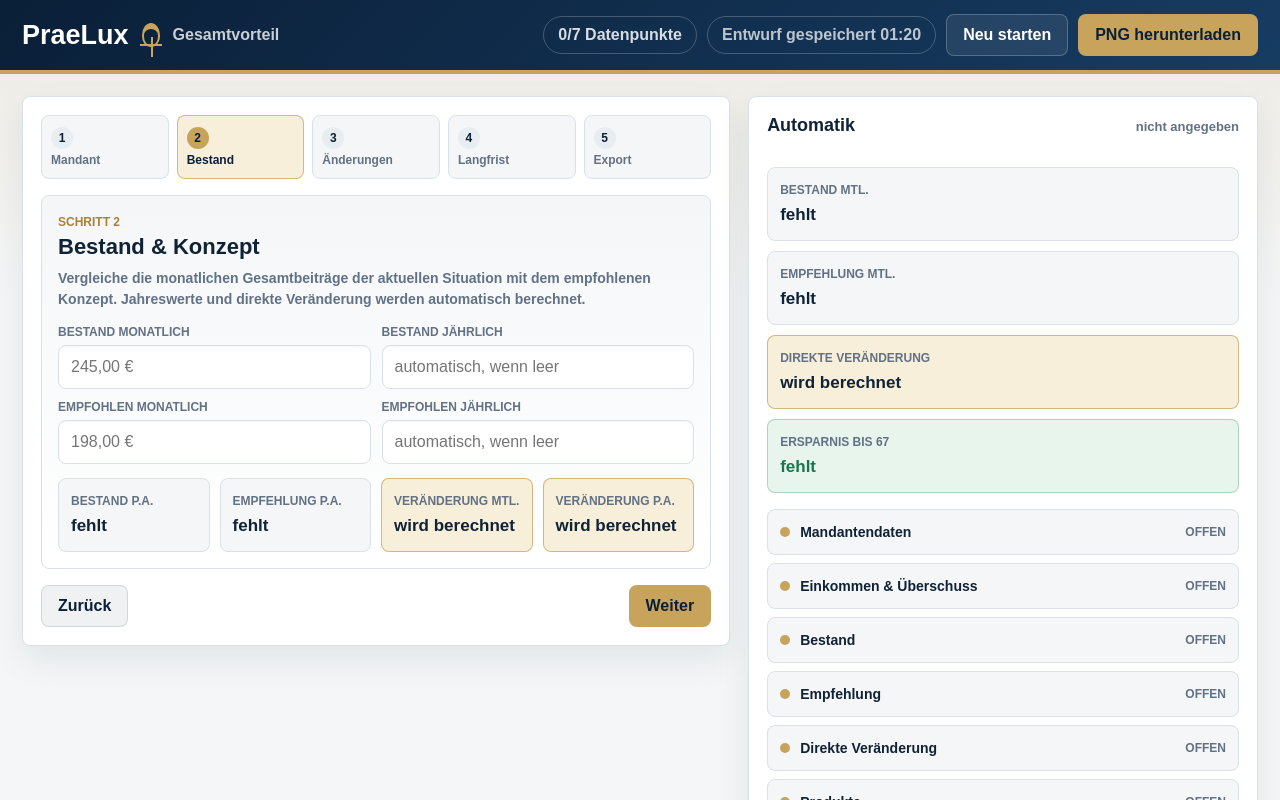
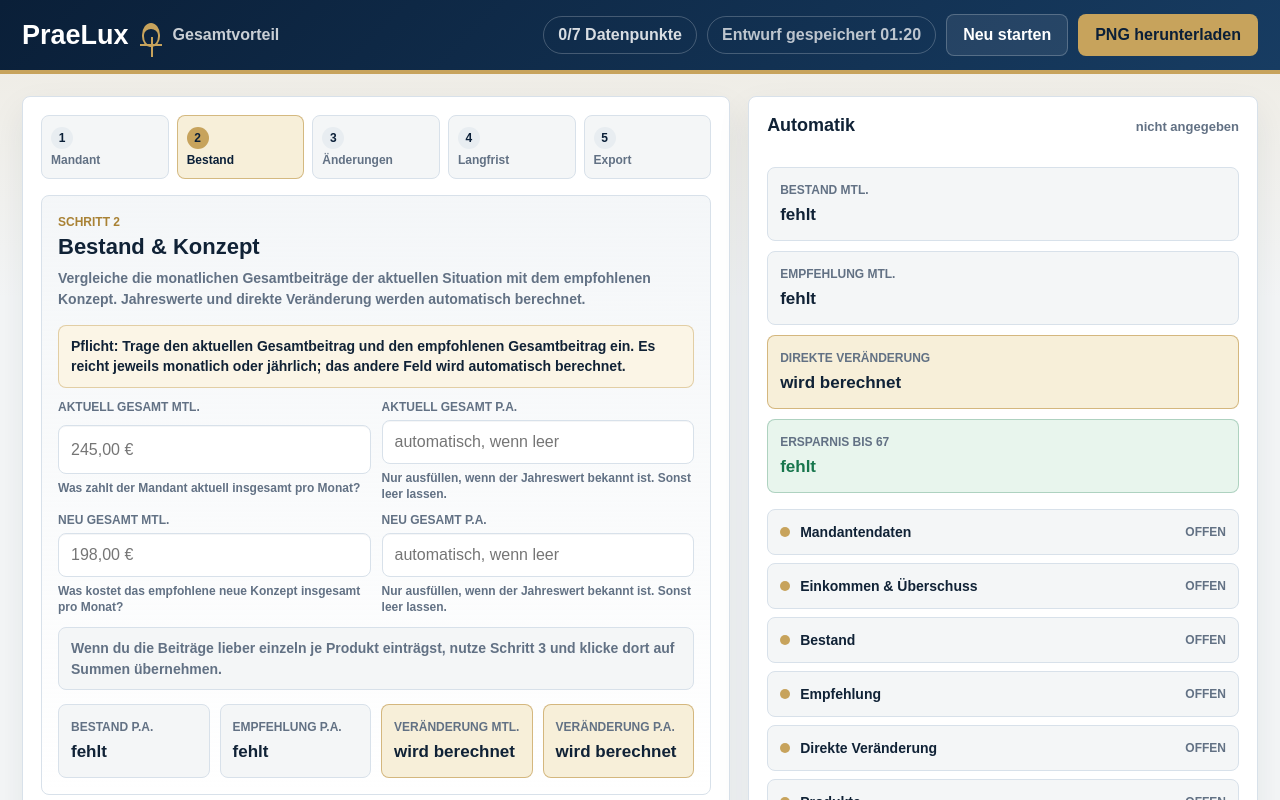
Before and after one commit to TodesFee001/werkstatt-system, a Next.js app: page / in a window 1280 px wide. Both pictures are taken after a click on the button "Weiter". Shown: the top 800 px of the page. Built offline with nearby package versions, Linux system fonts and the light colour scheme.

Commit message:
Clarify concept step inputs

```diff
--- a/app/globals.css
+++ b/app/globals.css
@@ -321,6 +321,29 @@ textarea:focus {
   line-height: 1.45;
 }
 
+.step-note {
+  margin: 0 0 12px;
+  border: 1px solid rgba(199, 163, 92, 0.48);
+  border-radius: 8px;
+  background: #fbf5e6;
+  color: var(--ink);
+  padding: 10px 12px;
+  font-size: 14px;
+  font-weight: 600;
+  line-height: 1.45;
+}
+
+.step-note strong {
+  font-weight: 900;
+}
+
+.secondary-note {
+  margin: 12px 0 0;
+  background: var(--surface);
+  border-color: var(--line);
+  color: var(--muted);
+}
+
 .field-grid {
   display: grid;
   grid-template-columns: repeat(2, minmax(0, 1fr));
@@ -346,6 +369,14 @@ textarea:focus {
   font-size: 12px;
   font-weight: 900;
   text-transform: uppercase;
+}
+
+.field em {
+  color: var(--muted);
+  font-size: 12px;
+  font-style: normal;
+  font-weight: 600;
+  line-height: 1.35;
 }
 
 .full-field {
--- a/app/praelux-tool.tsx
+++ b/app/praelux-tool.tsx
@@ -265,35 +265,47 @@ export default function PraeLuxTool() {
     if (stepIndex === 1) {
       return (
         <>
+          <div className="step-note">
+            <strong>Pflicht:</strong> Trage den aktuellen Gesamtbeitrag und den empfohlenen Gesamtbeitrag ein. Es reicht
+            jeweils monatlich oder jährlich; das andere Feld wird automatisch berechnet.
+          </div>
           <div className="field-grid">
             <TextField
-              label="Bestand monatlich"
+              label="Aktuell gesamt mtl."
               value={form.existingMonthly}
               onChange={(value) => updateField('existingMonthly', value)}
               inputMode="decimal"
               placeholder="245,00 €"
+              help="Was zahlt der Mandant aktuell insgesamt pro Monat?"
             />
             <TextField
-              label="Bestand jährlich"
+              label="Aktuell gesamt p.a."
               value={form.existingYearly}
               onChange={(value) => updateField('existingYearly', value)}
               inputMode="decimal"
               placeholder="automatisch, wenn leer"
+              help="Nur ausfüllen, wenn der Jahreswert bekannt ist. Sonst leer lassen."
             />
             <TextField
-              label="Empfohlen monatlich"
+              label="Neu gesamt mtl."
               value={form.recommendedMonthly}
               onChange={(value) => updateField('recommendedMonthly', value)}
               inputMode="decimal"
               placeholder="198,00 €"
+              help="Was kostet das empfohlene neue Konzept insgesamt pro Monat?"
             />
             <TextField
-              label="Empfohlen jährlich"
+              label="Neu gesamt p.a."
               value={form.recommendedYearly}
               onChange={(value) => updateField('recommendedYearly', value)}
               inputMode="decimal"
               placeholder="automatisch, wenn leer"
+              help="Nur ausfüllen, wenn der Jahreswert bekannt ist. Sonst leer lassen."
             />
+          </div>
+          <div className="step-note secondary-note">
+            Wenn du die Beiträge lieber einzeln je Produkt einträgst, nutze Schritt 3 und klicke dort auf
+            <strong> Summen übernehmen</strong>.
           </div>
           <div className="readout-grid">
             <Readout label="Bestand p.a." value={formatYearly(calculated.existingYearly)} />
@@ -611,11 +623,12 @@ type TextFieldProps = {
   value: string
   onChange: (value: string) => void
   placeholder?: string
+  help?: string
   type?: string
   inputMode?: 'text' | 'decimal' | 'numeric'
 }
 
-function TextField({ label, value, onChange, placeholder, type = 'text', inputMode = 'text' }: TextFieldProps) {
+function TextField({ label, value, onChange, placeholder, help, type = 'text', inputMode = 'text' }: TextFieldProps) {
   return (
     <label className="field">
       <span>{label}</span>
@@ -626,6 +639,7 @@ function TextField({ label, value, onChange, placeholder, type = 'text', inputMo
         placeholder={placeholder}
         inputMode={inputMode}
       />
+      {help && <em>{help}</em>}
     </label>
   )
 }
```
